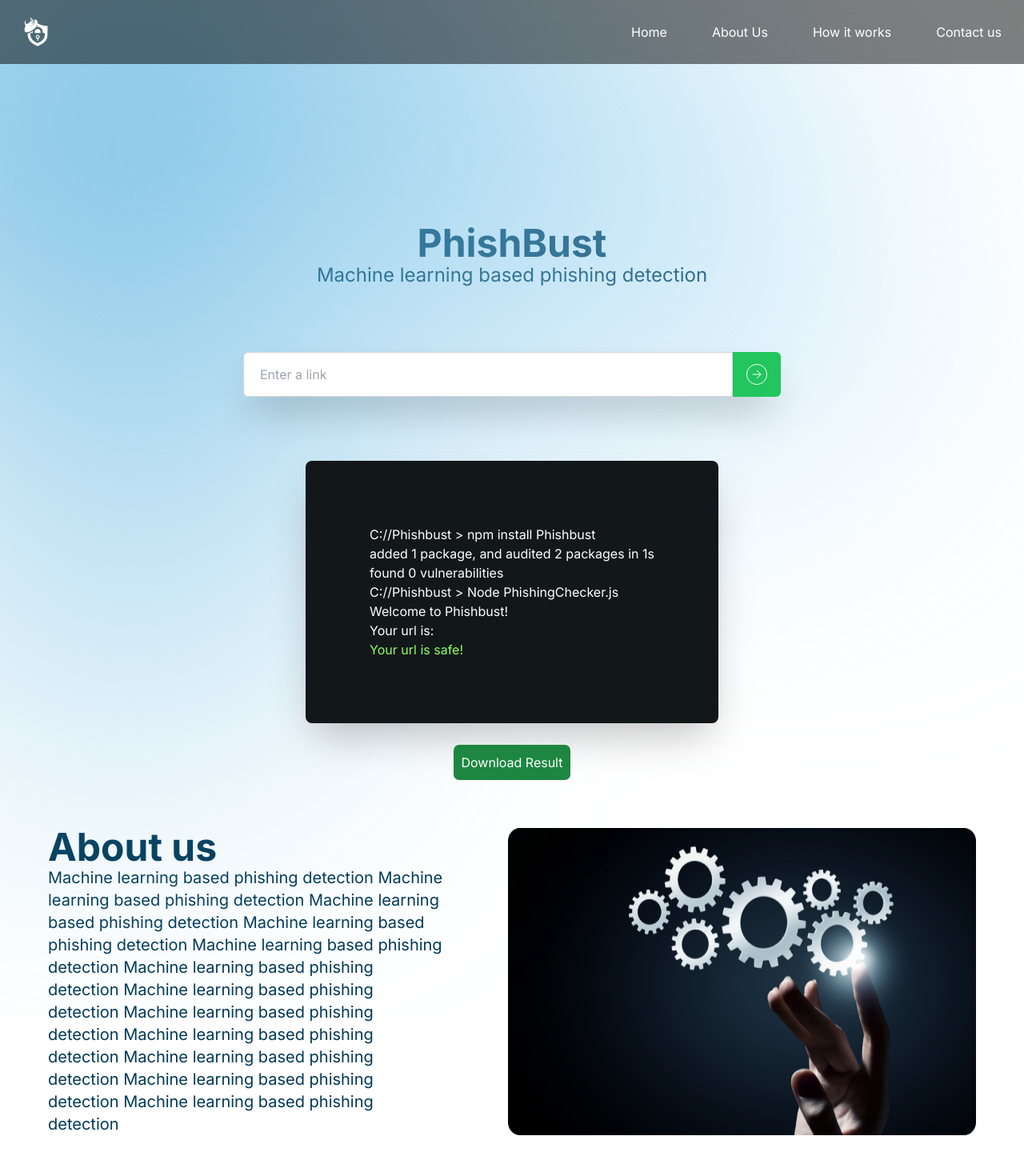
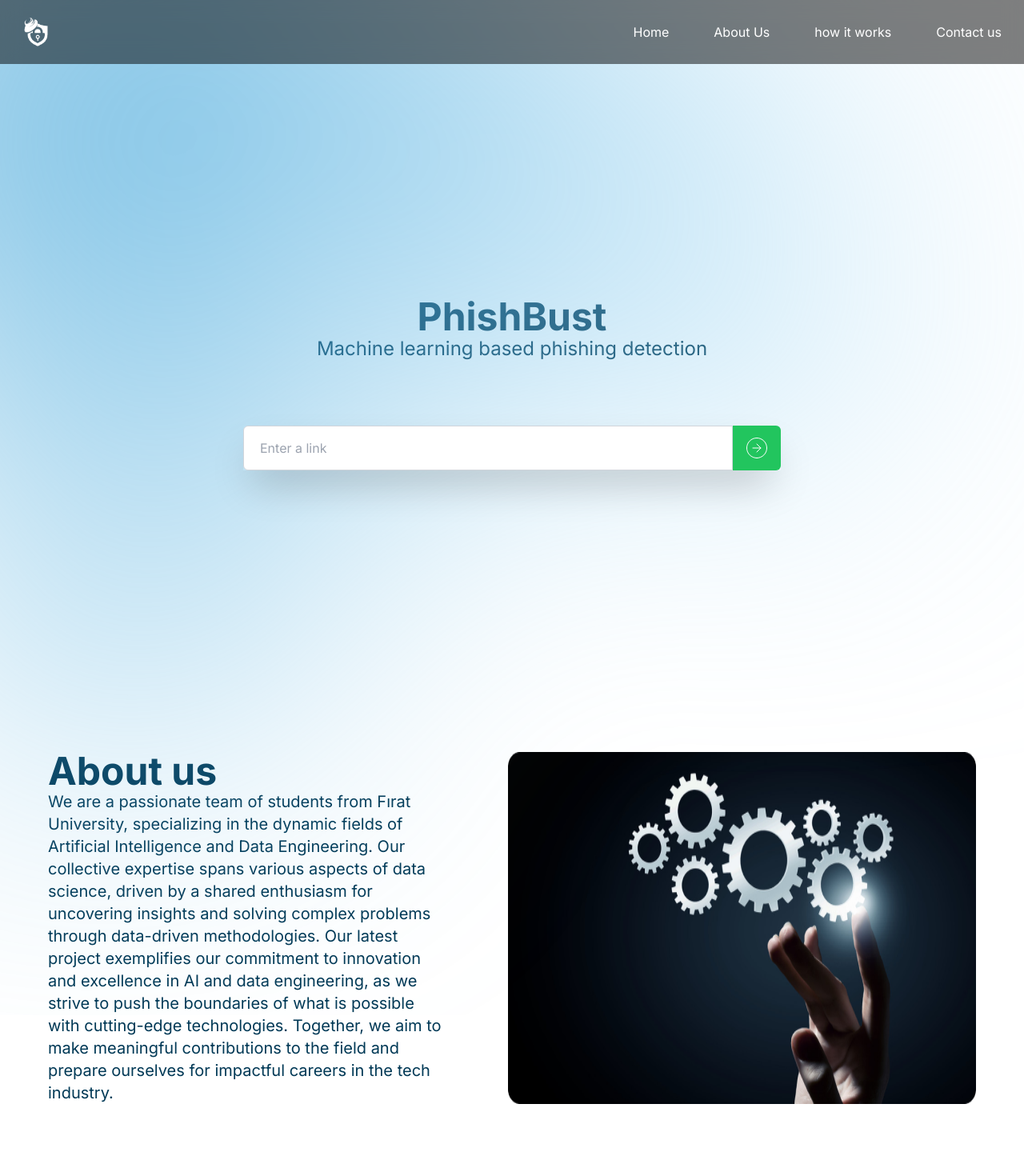
Before and after one commit to Phishbust/frontend, a Next.js app: page / in a window 1280 px wide. Shown: the top 1470 px of the page at 80% size. Built offline with nearby package versions, Linux system fonts and the light colour scheme.

Commit message:
edited and created multiple components

```diff
--- a/app/page.tsx
+++ b/app/page.tsx
@@ -7,18 +7,18 @@ import Footer from "@components/ui/Footer";
 export default function Home() {
   return (
     <>
-    <main className="z-50 mt-[200px] flex flex-col justify-center items-center">
+    <main className="z-50 h-[100vh] flex flex-col justify-center items-center">
       <h1 className="text-[#013956] font-bold text-5xl text-center">PhishBust</h1>
       <p className="text-[#013A56] font-normal text-2xl text-center">Machine learning based phishing detection</p>
       <Input/>
     </main>
-    <article>
+    <article className="h-[100vh]" id="about-us">
       <About/>
     </article>
-    <article>
+    <article className="h-[100vh]" id="how-it-works">
       <Howitworks/>
     </article>
-    <section>
+    <section id="contact-us">
       <Contact/>
     </section>
     <footer>
--- a/components/ui/About.tsx
+++ b/components/ui/About.tsx
@@ -7,7 +7,14 @@ const About = () => {
       <div>
       <h1 className='text-[#013956] text-5xl font-bold'>About us</h1>
       <p className='text-[#013956] text-xl md:max-w-[40vw]'>
-      Machine learning based phishing detection Machine learning based phishing detection Machine learning based phishing detection Machine learning based phishing detection Machine learning based phishing detection Machine learning based phishing detection Machine learning based phishing detection Machine learning based phishing detection Machine learning based phishing detection Machine learning based phishing detection Machine learning based phishing detection Machine learning based phishing detection
+      We are a passionate team of students from Fırat University,
+      specializing in the dynamic fields of Artificial Intelligence and Data Engineering.
+      Our collective expertise spans various aspects of data science,
+      driven by a shared enthusiasm for uncovering insights and solving complex problems through data-driven methodologies.
+      Our latest project exemplifies our commitment to innovation and excellence in AI and data engineering,
+      as we strive to push the boundaries of what is possible with cutting-edge technologies.
+      Together, we aim to make meaningful contributions to the field and prepare ourselves for impactful careers in the tech industry.
+
       </p>
       </div>
       <Image src={how} alt="about"/>
--- a/components/ui/Console.tsx
+++ b/components/ui/Console.tsx
@@ -7,14 +7,23 @@ type consoleprops = {
 const Console: React.FC<consoleprops> = ({Url, Status}) => {
 
   return (
-    <div className='bg-[#12171A] z-20 mt-20 rounded-[8px] shadow-2xl max-w-[656px] p-20'>
-        <h1>{'C://Phishbust > '}npm install Phishbust</h1>
+    <div className='bg-[#12171A] z-20 mt-20 rounded-[8px] shadow-2xl w-full max-w-[656px] flex-1 p-5'>
+      <div className='flex flex-row justify-between w-full'>
+      <h1 className='text-[#5D666B]'>{'C://Phishbust > '}npm install Phishbust</h1>
+      <svg className='' width="22" height="6" viewBox="0 0 22 6" fill="none" xmlns="http://www.w3.org/2000/svg">
+        <circle cx="3" cy="3" r="3" fill="#35CC4B"/>
+        <circle cx="11" cy="3" r="3" fill="#FDBE41"/>
+        <circle cx="19" cy="3" r="3" fill="#FC635D"/>
+      </svg>
+      </div>
+      <div className=''>
         <p>added 1 package, and audited 2 packages in 1s</p>
         <p>found 0 vulnerabilities</p>
-        <h1>{'C://Phishbust > '}Node PhishingChecker.js</h1>
+        <h1 className='text-[#5D666B]'>{'C://Phishbust > '}Node PhishingChecker.js</h1>
         <p>Welcome to Phishbust!</p>
         <p>Your url is: {Url}</p>
         {Status == 'safe' ? <p className='text-[#8BFE61]'>Your url is safe!</p> : <p className='text-[#FE616A]'>Your url is not safe!</p>}
+      </div>
     </div>
   )
 }
--- a/components/ui/Howitworks.tsx
+++ b/components/ui/Howitworks.tsx
@@ -4,7 +4,7 @@ import how from '@/public/how.png'
 const Howitworks = () => {
   return (
     <div className=' text-black flex flex-col lg:flex-row z-20 m-[60px] justify-around gap-20'>
-        <Image src={how} alt="about"/>
+        <Image src={how} className='w-auto h-auto' alt="about"/>
     <div>
     <h1 className='text-[#013956] text-5xl font-bold'>How it works</h1>
     <p className='text-[#013956] text-xl md:max-w-[40vw]'>
--- a/components/ui/Input.tsx
+++ b/components/ui/Input.tsx
@@ -5,7 +5,7 @@ import Console from '@/components/ui/Console'
 const Input = () => {
   const [url,Seturl] = React.useState("")
   const [status,Setstatus] = React.useState("")
-  const [submitted, setsubmitted] = React.useState(true)
+  const [submitted, setsubmitted] = React.useState(false)
   return (
     <>
     <div className="flex w-[75%] max-w-2xl h-14 z-20 mt-20 shadow-2xl ">
--- a/components/ui/Navbar.tsx
+++ b/components/ui/Navbar.tsx
@@ -5,6 +5,14 @@ import Link from 'next/link'
 
 const navbar = () => {
     const [burger, setBurger] = useState(true)
+    const handleScroll = (e, targetId) => {
+      e.preventDefault();
+      const targetElement = document.getElementById(targetId);
+      window.scrollTo({
+        top: targetElement.offsetTop - 100,
+        behavior: 'smooth',
+      });
+    };
   return (
     <nav className='sticky top-0 p-5 bg-black/50 backdrop-blur-md h-20 justify-between items-center flex flex-row z-30'>
     <Link  href="/"className='flex flex-row items-center '>
@@ -16,13 +24,12 @@ const navbar = () => {
     />
     </Link>
         <ul className={"list-none flex flex-row gap-10 text-white text-center " + (burger ? "max-md:hidden":"max-md:block max-md:flex-col")}>
-        <li className='hover:bg-slate-200 hover:text-black p-2 rounded'><Link href={"#"}>Home</Link></li>
-        <li className='hover:bg-slate-200 hover:text-black p-2 rounded'><Link href={"#about-us"}>About Us</Link></li>
-        <li className='hover:bg-slate-200 hover:text-black p-2 rounded'><Link href={"#how-it-works"}>How it works</Link></li>
-        <li className='hover:bg-slate-200 hover:text-black p-2 rounded'><Link href={"#contact-us"}>Contact us</Link></li>
+        <li className='hover:bg-slate-200 hover:text-black p-2 rounded'><button onClick={()=>window.scrollTo({behavior:'smooth', top:0})}>Home</button></li>
+        <li className='hover:bg-slate-200 hover:text-black p-2 rounded'><button onClick={(e)=>handleScroll(e,"about-us")}>About Us</button></li>
+        <li className='hover:bg-slate-200 hover:text-black p-2 rounded'><button onClick={(e)=>handleScroll(e,"how-it-works")}>how it works</button></li>
+        <li className='hover:bg-slate-200 hover:text-black p-2 rounded'><button onClick={(e)=>handleScroll(e,"contact-us")}>Contact us</button></li>
         </ul>
         <button className="inline-flex md:hidden items-center justify-center p-2 w-10 h-10 text-sm text-gray-500 rounded-lg hover:bg-gray-100 focus:outline-none focus:ring-2 focus:ring-gray-200 dark:text-gray-400 dark:hover:bg-gray-700 dark:focus:ring-gray-600" onClick={()=>setBurger(!burger)}>
-      <span className="sr-only">Open main menu</span>
       <svg className="w-5 h-5" aria-hidden="true" xmlns="http://www.w3.org/2000/svg" fill="none" viewBox="0 0 17 14">
           <path stroke="currentColor" strokeLinecap="round" strokeLinejoin="round" strokeWidth="2" d="M1 1h15M1 7h15M1 13h15"/>
       </svg>
```
